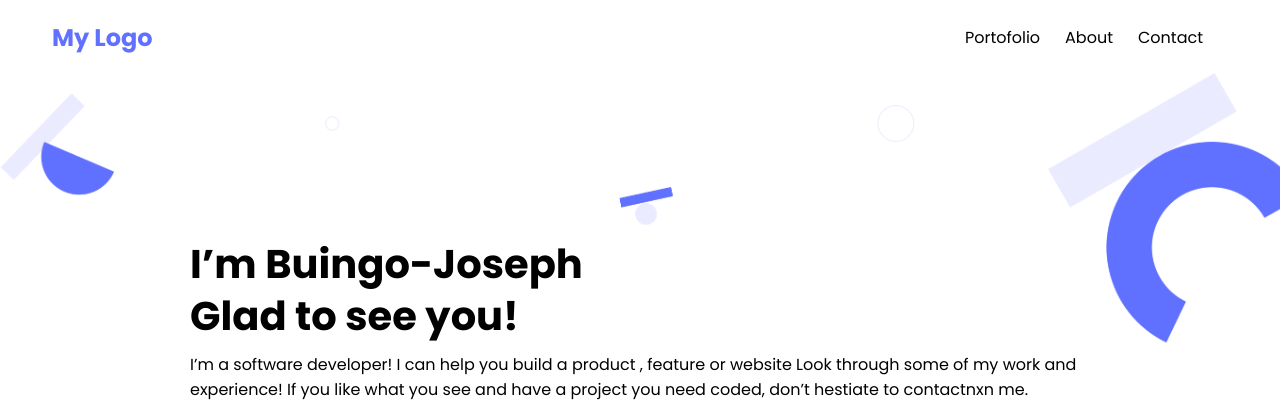
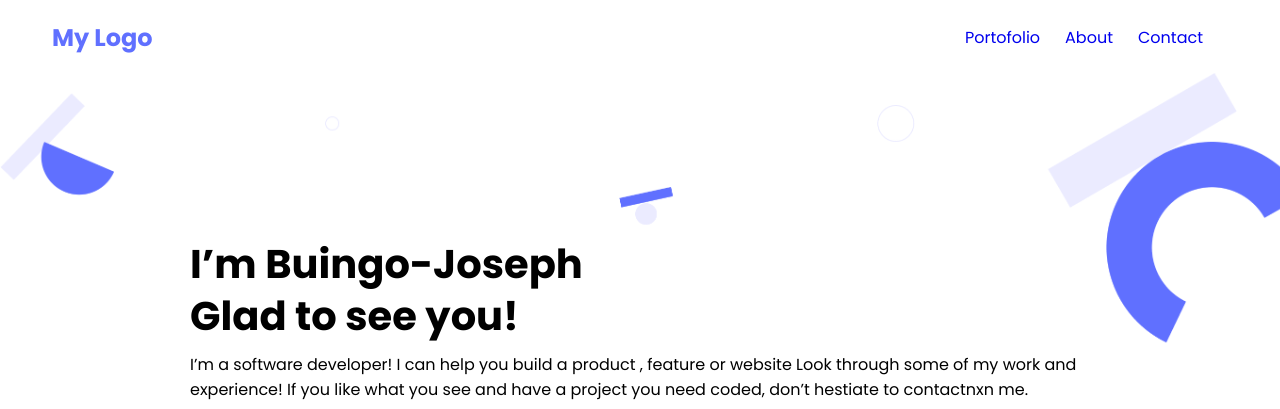
Before and after one commit to jodrack07/Portofolio, a website: page index.html in a window 1280 px wide. Shown: the top 409 px of the page. Drawn offline with Linux system fonts and the light colour scheme.

Commit message:
Fix some markup issue

```diff
--- a/index.html
+++ b/index.html
@@ -18,13 +18,17 @@
       <header class="header">
         <nav class="menu">
           <a href="#"><h2>My Logo</h2></a>
-
           <ul class="menu__links">
-            <li class="menu__links-item">Portofolio</li>
-            <li class="menu__links-item">About</li>
-            <li class="menu__links-item">Contact</li>
+            <li class="menu__links-item">
+              <a href="#">Portofolio</a>
+            </li>
+            <li class="menu__links-item">
+              <a href="#">About</a>
+            </li>
+            <li class="menu__links-item">
+              <a href="#">Contact</a>
+            </li>
           </ul>
-
           <a class="humbeger" href="#"
             ><img src="/img/icons/Union.png" alt="toggle menu icon"
           /></a>
@@ -88,7 +92,7 @@
       </section>
       <section class="works">
         <div class="works__image">
-          <img src="/img/Snapshoot-Portfolio1.png" alt="work 1" />
+          <img src="/img/Snapshoot-Portfolio1.png" alt="work 1" class="img1" />
         </div>
         <div class="work__description">
           <h2>Tonic</h2>
```
